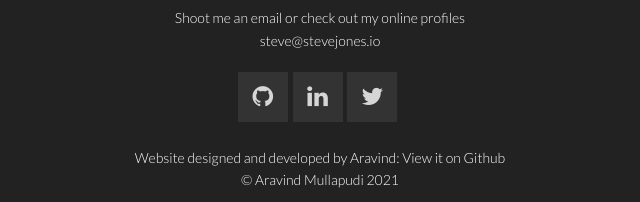
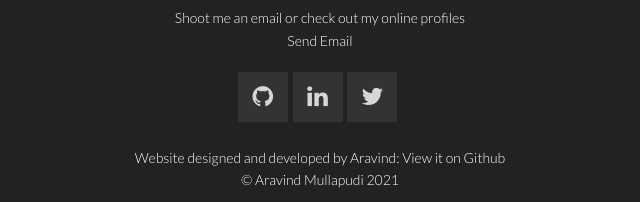
Before and after one commit to Aravind-Chowdary/Aravind-Chowdary.github.io, a plain HTML site: page index.html in a window 1280 px wide. Shown: the part 3243-3445 px from the top of the page, 320-960 px from the left. Drawn offline with nearby package versions, Linux system fonts and the light colour scheme; some packages are replaced by stand-ins of ours.

Commit message:
Update index.html

```diff
--- a/index.html
+++ b/index.html
@@ -1061,7 +1061,7 @@
             <div class="col-lg-8 col-lg-offset-2">
               <h2>Contact</h2>
               <p>Shoot me an email or check out my online profiles</p>
-              <p><a href="mailto:steve@stevejones.io">steve@stevejones.io</a></p>
+              <p><a href="aravindmullapudi@gmail.com">Send Email</a></p>
             </div>
             <div class="col-md-12 text-center">
               <!-- <h3>Other places you can find me</h3> -->
```
